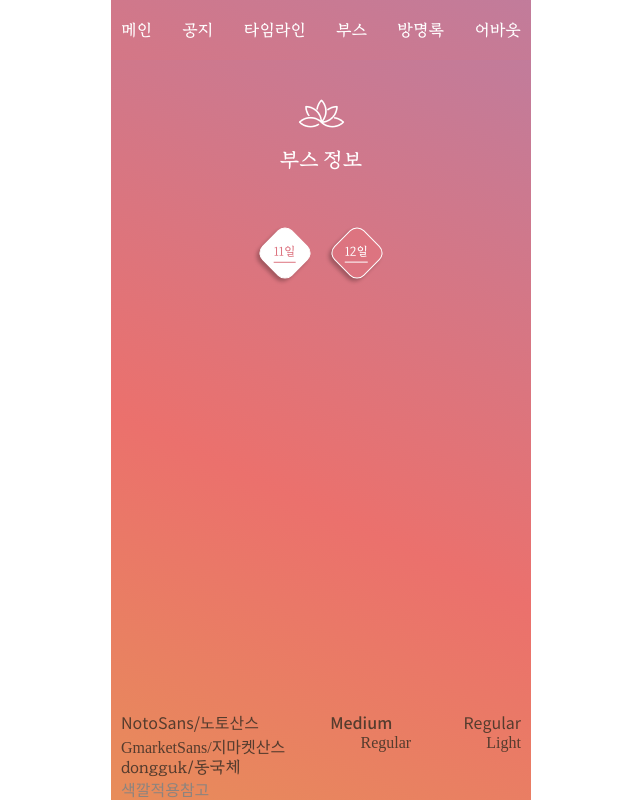
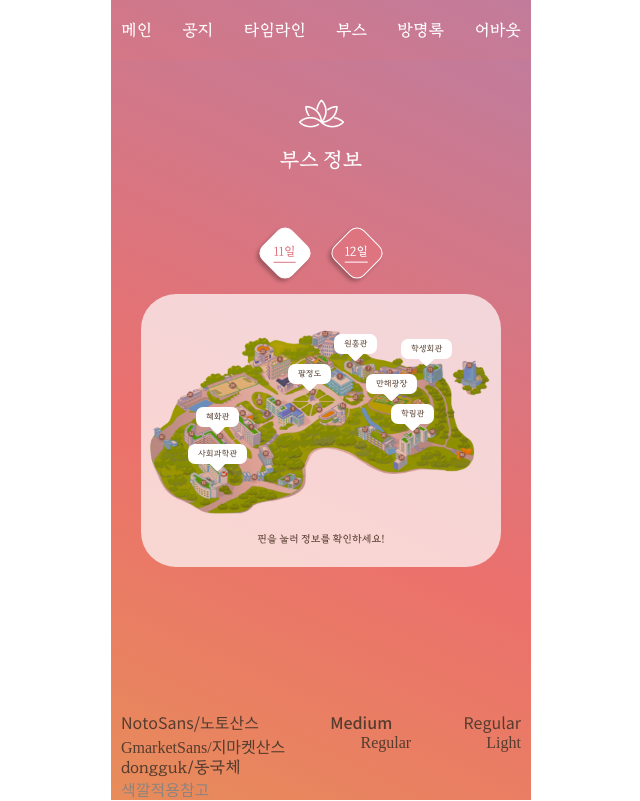
Before and after one commit to ZZZINU/2023_fall_festival_front, a React (Vite) app: page /booth in a window 1280 px wide. Shown: the whole page, without its empty margins (319-959 px from the left). Built offline with nearby package versions, Linux system fonts and the light colour scheme; a web font is replaced by a local one.

Commit message:
:sparkles: Feat: 부스 페이지 - 지도 위 건물별 마커 설정 및 클릭 이벤트 적용

```diff
--- /dev/null
+++ b/src/components/common/booth/marker/Marker.jsx
@@ -0,0 +1,41 @@
+import React from "react";
+import * as S from "./style";
+
+function Marker(props) {
+  return (
+    <>
+      <S.MapMarkWrap
+        onClick={() => props.handleMarkerClick(props.markerName)}
+        top={
+          props.markerStates === props.markerName
+            ? props.clickaftertop
+            : props.clickbeforetop
+        }
+        left={
+          props.markerStates === props.markerName
+            ? props.clickafterleft
+            : props.clickbeforeleft
+        }
+      >
+        <S.MapMark
+          backgroundcolor={
+            props.markerStates === props.markerName ? "#DD7480" : "#ffffff"
+          }
+          fontsize={props.markerStates === props.markerName ? "15px" : "8px"}
+          height={props.markerStates === props.markerName ? "30px" : "15px"}
+          color={props.markerStates === props.markerName ? "#fff" : "#553c2e"}
+        >
+          {props.markerName}
+        </S.MapMark>
+        <S.MapMarkPin
+          backgroundcolor={
+            props.markerStates === props.markerName ? "#DD7480" : "#ffffff"
+          }
+          top={props.markerStates === props.markerName ? "20px" : "10px"}
+        ></S.MapMarkPin>
+      </S.MapMarkWrap>
+    </>
+  );
+}
+
+export default Marker;
--- /dev/null
+++ b/src/components/common/booth/marker/style.jsx
@@ -0,0 +1,39 @@
+import styled from "styled-components";
+
+export const MapMarkWrap = styled.div`
+  display: flex;
+  justify-content: center;
+  align-items: center;
+  position: absolute;
+  left: ${props => props.left};
+  top: ${props => props.top};
+  cursor: pointer;
+`;
+
+export const MapMark = styled.div`
+  display: flex;
+  justify-content: center;
+  align-items: center;
+  height: ${props => props.height};
+  padding: 10px;
+  background-color: ${props => props.backgroundcolor};
+  border-radius: 7px;
+  color: ${props => props.color};
+  text-align: center;
+  font-family: dongguk;
+  font-size: ${props => props.fontsize};
+  font-weight: 400;
+  font-weight: 400;
+  line-height: normal;
+`;
+
+export const MapMarkPin = styled.div`
+  top: ${props => props.top};
+  width: 15px;
+  height: 15px;
+  background-color: ${props => props.backgroundcolor};
+  border-radius: 3px;
+  clip-path: polygon(0% 0%, 100% 100%, 100% 0%);
+  position: absolute;
+  transform: rotate(135deg);
+`;
--- a/src/pages/booth/Booth.jsx
+++ b/src/pages/booth/Booth.jsx
@@ -2,12 +2,23 @@ import React, { useState } from "react";
 import * as S from "./style";
 import PageTitle from "../../components/common/pageTitle/PageTitle";
 import DateSelector from "../../components/common/dateSelector/dateSelector";
+import Marker from "../../components/common/booth/marker/Marker";
+
+// 이미지
+import MapImg from "../../assets/images/map.png";
 
 function Booth() {
   const [selectedDate11, setSelectedDate11] = useState(true);
+  const [markerStates, setMarkerStates] = useState("");
 
+  // 날짜 클릭
   const handleDateClick = bool => {
     setSelectedDate11(bool);
+  };
+
+  // 각 마커 클릭
+  const handleMarkerClick = markerName => {
+    setMarkerStates(markerName);
   };
 
   return (
@@ -17,6 +28,89 @@ function Booth() {
         selectedDate11={selectedDate11}
         handleDateClick={handleDateClick}
       />
+      <S.MapWrap>
+        <S.MapBox>
+          <S.MapImg src={MapImg} alt="맵 이미지" />
+          <S.MapBoxContent>핀을 눌러 정보를 확인하세요!</S.MapBoxContent>
+
+          {/* 사회과학관 */}
+          <Marker
+            markerName={"사회과학관"}
+            markerStates={markerStates}
+            handleMarkerClick={handleMarkerClick}
+            clickaftertop={"140px"}
+            clickbeforetop={"150px"}
+            clickafterleft={"37px"}
+            clickbeforeleft={"47px"}
+          />
+
+          {/* 혜화관 */}
+          <Marker
+            markerName={"혜화관"}
+            markerStates={markerStates}
+            handleMarkerClick={handleMarkerClick}
+            clickaftertop={"103px"}
+            clickbeforetop={"113px"}
+            clickafterleft={"47px"}
+            clickbeforeleft={"55px"}
+          />
+
+          {/* 팔정도 */}
+          <Marker
+            markerName={"팔정도"}
+            markerStates={markerStates}
+            handleMarkerClick={handleMarkerClick}
+            clickaftertop={"60px"}
+            clickbeforetop={"70px"}
+            clickafterleft={"140px"}
+            clickbeforeleft={"147px"}
+          />
+
+          {/* 원흥관 */}
+          <Marker
+            markerName={"원흥관"}
+            markerStates={markerStates}
+            handleMarkerClick={handleMarkerClick}
+            clickaftertop={"30px"}
+            clickbeforetop={"40px"}
+            clickafterleft={"185px"}
+            clickbeforeleft={"193px"}
+          />
+
+          {/* 학생회관 */}
+          <Marker
+            markerName={"학생회관"}
+            markerStates={markerStates}
+            handleMarkerClick={handleMarkerClick}
+            clickaftertop={"35px"}
+            clickbeforetop={"45px"}
+            clickafterleft={"250px"}
+            clickbeforeleft={"260px"}
+          />
+
+          {/* 만해광장 */}
+          <Marker
+            markerName={"만해광장"}
+            markerStates={markerStates}
+            handleMarkerClick={handleMarkerClick}
+            clickaftertop={"70px"}
+            clickbeforetop={"80px"}
+            clickafterleft={"215px"}
+            clickbeforeleft={"225px"}
+          />
+
+          {/* 학림관 */}
+          <Marker
+            markerName={"학림관"}
+            markerStates={markerStates}
+            handleMarkerClick={handleMarkerClick}
+            clickaftertop={"100px"}
+            clickbeforetop={"110px"}
+            clickafterleft={"243px"}
+            clickbeforeleft={"250px"}
+          />
+        </S.MapBox>
+      </S.MapWrap>
     </>
   );
 }
--- a/src/pages/booth/style.jsx
+++ b/src/pages/booth/style.jsx
@@ -1 +1,34 @@
 import styled from "styled-components";
+
+export const MapWrap = styled.div`
+  margin-top: 20px;
+`;
+
+export const MapBox = styled.div`
+  display: flex;
+  position: relative;
+  flex-direction: column;
+  justify-content: center;
+  align-items: center;
+  width: 360px;
+  height: 273px;
+  border-radius: 35px;
+  background: rgba(255, 255, 255, 0.7);
+`;
+
+export const MapImg = styled.img`
+  display: flex;
+  width: 346px;
+  height: 203px;
+`;
+
+export const MapBoxContent = styled.div`
+  display: flex;
+  color: #553c2e;
+  text-align: center;
+  font-family: Dongguk;
+  font-size: 10px;
+  font-weight: 400;
+  line-height: normal;
+  margin-top: 15px;
+`;
```
Also changed, not shown: src/assets/images/map.png (added).
